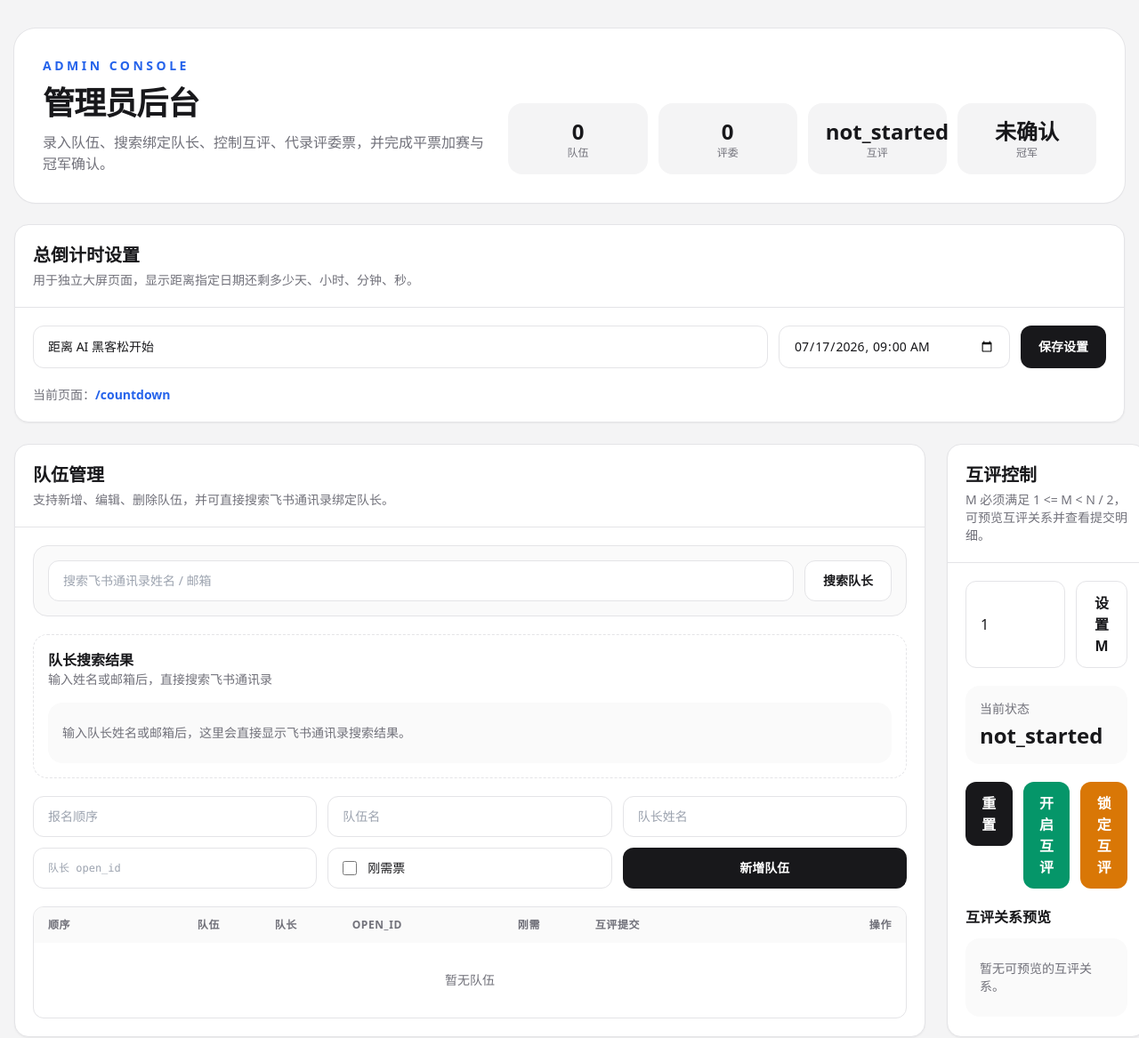
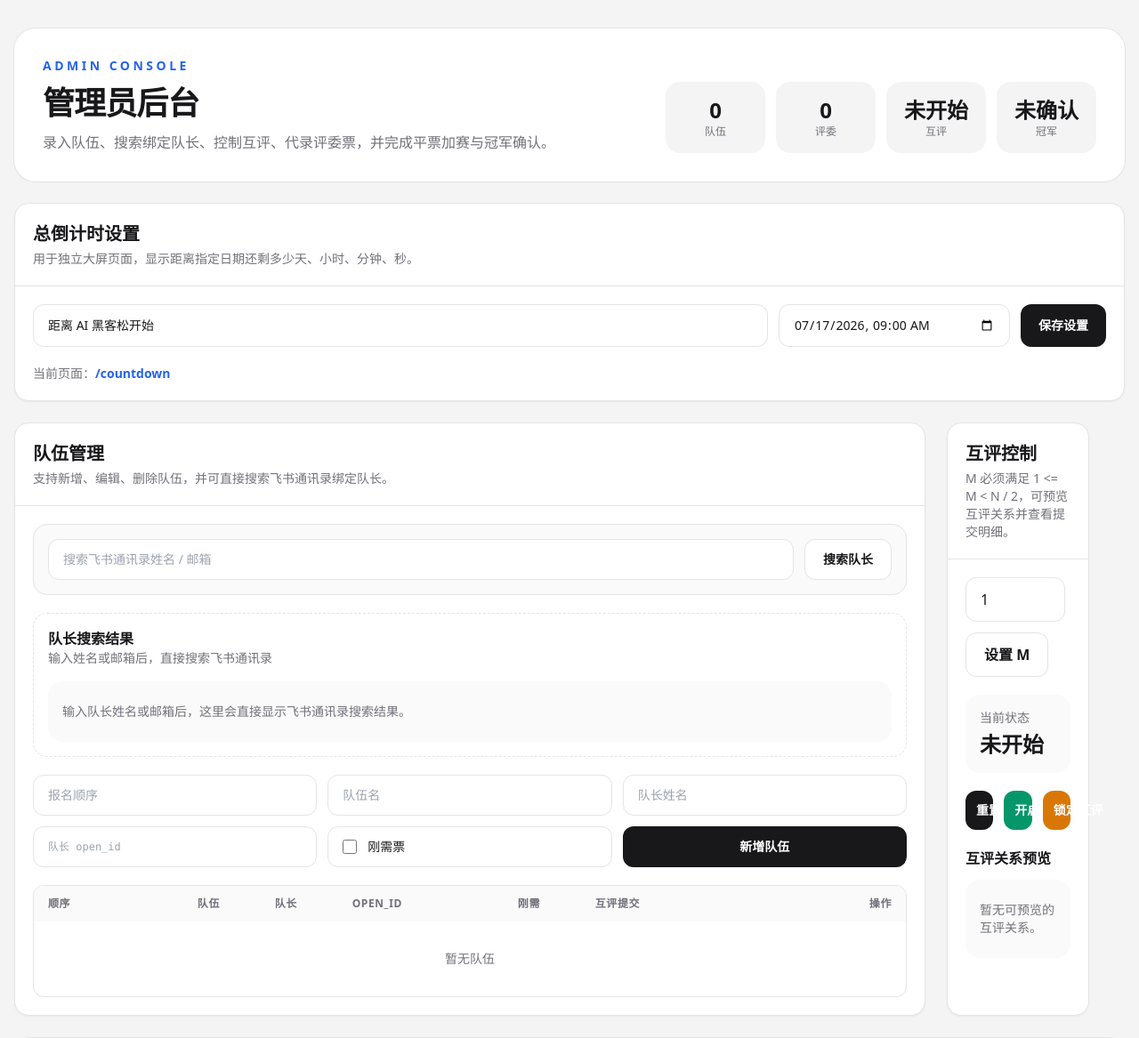
Before and after one commit to NemoArce2007/hackathon, a Flask app: page /admin in a window 1280 px wide. Shown: the part 63-1230 px from the top of the page at 89% size. Run offline with Flask 3, Linux system fonts and the light colour scheme; the visitor is signed in with stand-in values (Sample User, id 1); data comes from the database, SQL or seed files in the repository; data that the repository does not hold is empty; some libraries are stand-ins or nearby versions.

Commit message:
修复管理员后台互评区在窄列被撑破：状态改中文短标签、按钮组防折行、设置M表单换行
Co-Authored-By: Claude Opus 4.7 <noreply@anthropic.com>

```diff
--- a/templates/admin.html
+++ b/templates/admin.html
@@ -1,6 +1,7 @@
 {% extends "base.html" %}
 {% block title %}管理员后台{% endblock %}
 {% block content %}
+{% set peer_labels = {'not_started': '未开始', 'open': '进行中', 'locked': '已锁定'} %}
 <div class="mb-6 rounded-3xl bg-white p-6 shadow-sm ring-1 ring-line sm:p-8">
   <div class="flex flex-col gap-4 lg:flex-row lg:items-end lg:justify-between">
     <div>
@@ -11,7 +12,7 @@
     <div class="grid grid-cols-2 gap-3 text-center sm:grid-cols-4">
       <div class="rounded-2xl bg-zinc-100 px-5 py-4"><div class="text-2xl font-black">{{ teams|length }}</div><div class="text-xs text-muted">队伍</div></div>
       <div class="rounded-2xl bg-zinc-100 px-5 py-4"><div class="text-2xl font-black">{{ judges|length }}</div><div class="text-xs text-muted">评委</div></div>
-      <div class="rounded-2xl bg-zinc-100 px-5 py-4"><div class="text-2xl font-black">{{ peer_status }}</div><div class="text-xs text-muted">互评</div></div>
+      <div class="rounded-2xl bg-zinc-100 px-5 py-4"><div class="text-2xl font-black">{{ peer_labels.get(peer_status, peer_status) }}</div><div class="text-xs text-muted">互评</div></div>
       <div class="rounded-2xl bg-zinc-100 px-5 py-4"><div class="text-2xl font-black">{% if champion_id %}已确认{% else %}未确认{% endif %}</div><div class="text-xs text-muted">冠军</div></div>
     </div>
   </div>
@@ -138,20 +139,20 @@
       <p class="mt-1 text-sm text-muted">M 必须满足 1 &lt;= M &lt; N / 2，可预览互评关系并查看提交明细。</p>
     </div>
     <div class="space-y-5 p-5">
-      <form action="{{ url_for('update_peer_settings') }}" method="post" class="flex gap-3">
+      <form action="{{ url_for('update_peer_settings') }}" method="post" class="flex flex-wrap items-center gap-3">
         <input type="hidden" name="action" value="set_m">
         <input name="peer_m" type="number" min="1" value="{{ peer_m }}" class="w-28 rounded-xl border border-line px-4 py-3 outline-none focus:border-brand focus:ring-4 focus:ring-blue-100">
-        <button class="rounded-xl border border-line px-5 py-3 font-semibold hover:bg-zinc-50">设置 M</button>
+        <button class="shrink-0 rounded-xl border border-line px-5 py-3 font-semibold hover:bg-zinc-50">设置 M</button>
       </form>
       <div class="rounded-2xl bg-zinc-50 p-4">
         <div class="text-sm text-muted">当前状态</div>
-        <div class="mt-1 text-2xl font-black">{{ peer_status }}</div>
+        <div class="mt-1 text-2xl font-black">{{ peer_labels.get(peer_status, peer_status) }}</div>
       </div>
-      <div class="grid gap-3 sm:grid-cols-3">
+      <div class="grid gap-3 grid-cols-1 sm:grid-cols-3">
         {% for state, label in [('not_started', '重置'), ('open', '开启互评'), ('locked', '锁定互评')] %}
         <form action="{{ url_for('update_peer_settings') }}" method="post">
           <input type="hidden" name="action" value="{{ state }}">
-          <button class="w-full rounded-xl {% if state == 'open' %}bg-emerald-600 hover:bg-emerald-700{% elif state == 'locked' %}bg-amber-600 hover:bg-amber-700{% else %}bg-zinc-900 hover:bg-zinc-700{% endif %} px-4 py-3 font-semibold text-white">{{ label }}</button>
+          <button class="w-full whitespace-nowrap rounded-xl {% if state == 'open' %}bg-emerald-600 hover:bg-emerald-700{% elif state == 'locked' %}bg-amber-600 hover:bg-amber-700{% else %}bg-zinc-900 hover:bg-zinc-700{% endif %} px-3 py-3 text-sm font-semibold text-white">{{ label }}</button>
         </form>
         {% endfor %}
       </div>
```
